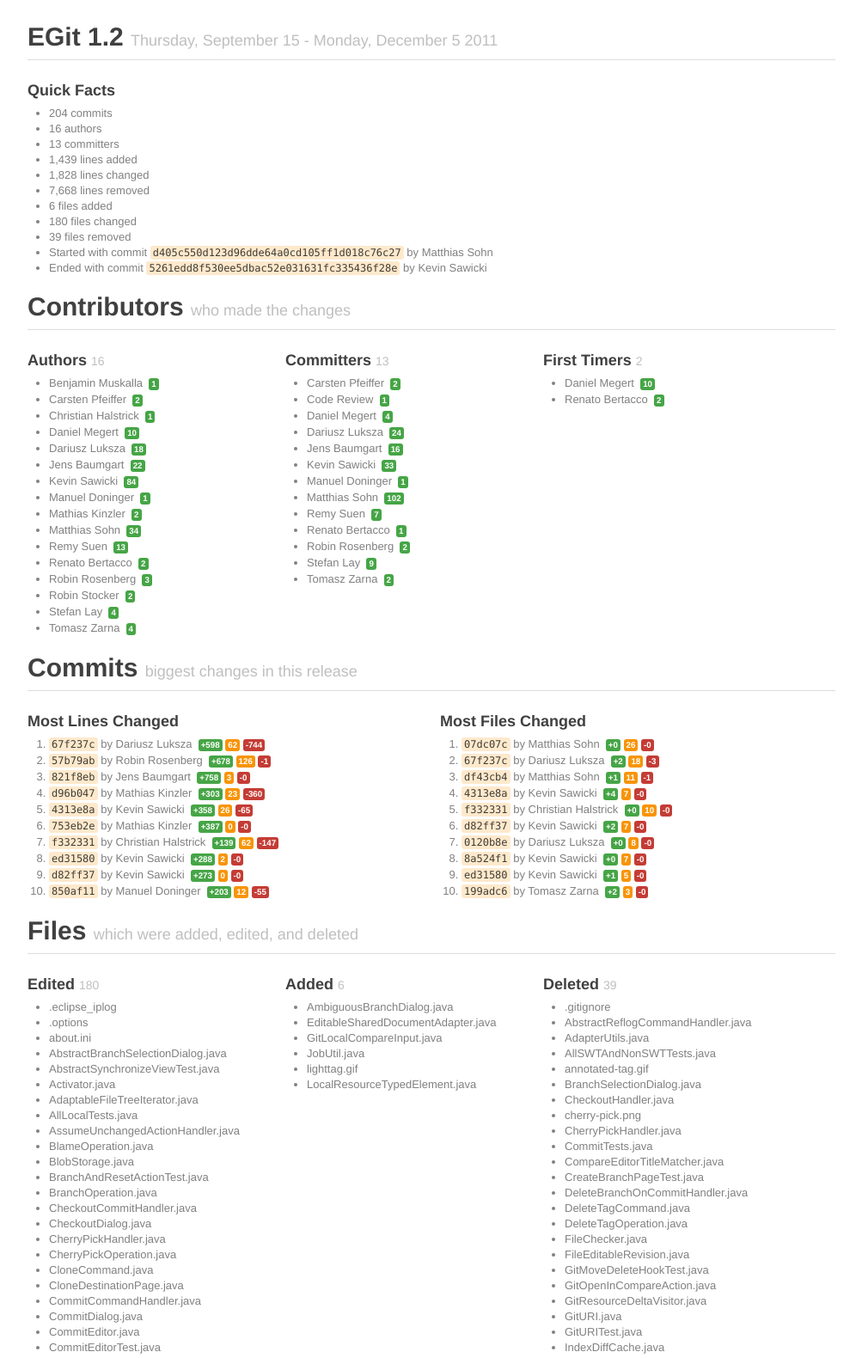
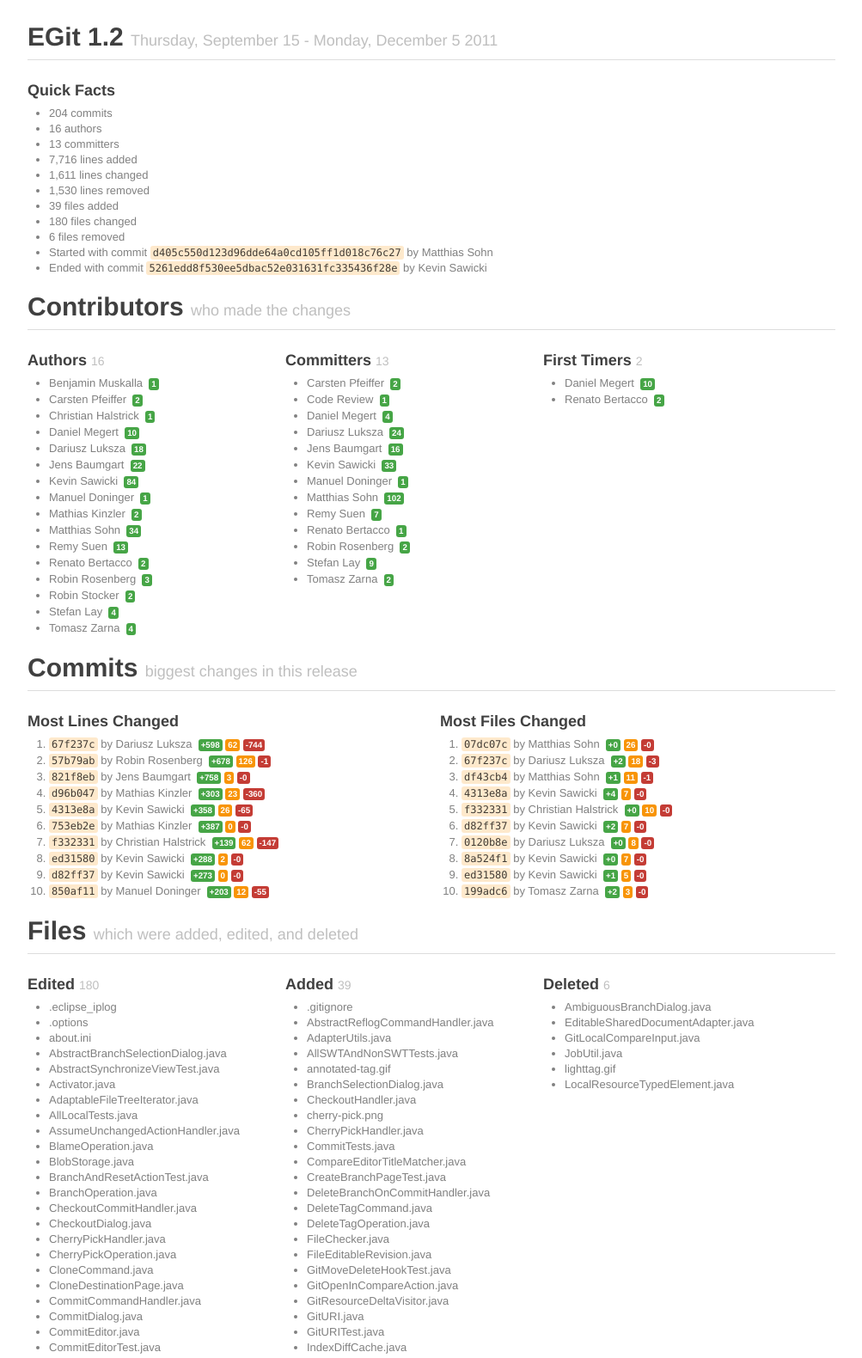
Before and after one commit to kevinsawicki/git-reports, a plain HTML site: page egit.html in a window 1280 px wide. Shown: the top 1580 px of the page at 86% size, without its empty margins (138-1141 px from the left). Drawn offline with Linux system fonts and the light colour scheme.

Commit message:
Regenerate with proper add/delete file lists

```diff
--- a/egit.html
+++ b/egit.html
@@ -23,12 +23,12 @@
 					<li>204 commits</li>
 					<li>16 authors</li>
 					<li>13 committers</li>
-					<li>1,439 lines added</li>
-					<li>1,828 lines changed</li>
-					<li>7,668 lines removed</li>
-					<li>6 files added</li>
+					<li>7,716 lines added</li>
+					<li>1,611 lines changed</li>
+					<li>1,530 lines removed</li>
+					<li>39 files added</li>
 					<li>180 files changed</li>
-					<li>39 files removed</li>
+					<li>6 files removed</li>
 					<li>Started with commit <code>d405c550d123d96dde64a0cd105ff1d018c76c27</code> by
 						Matthias Sohn
 					</li>
@@ -212,18 +212,18 @@
 			</div>
 			<div class="span5">
 				<h3>
-					Added <small>6</small>
+					Added <small>39</small>
 				</h3>
 				<ul>
-					<li>AmbiguousBranchDialog.java</li> 					<li>EditableSharedDocumentAdapter.java</li> 					<li>GitLocalCompareInput.java</li> 					<li>JobUtil.java</li> 					<li>lighttag.gif</li> 					<li>LocalResourceTypedElement.java</li>
+					<li>.gitignore</li> 					<li>AbstractReflogCommandHandler.java</li> 					<li>AdapterUtils.java</li> 					<li>AllSWTAndNonSWTTests.java</li> 					<li>annotated-tag.gif</li> 					<li>BranchSelectionDialog.java</li> 					<li>CheckoutHandler.java</li> 					<li>cherry-pick.png</li> 					<li>CherryPickHandler.java</li> 					<li>CommitTests.java</li> 					<li>CompareEditorTitleMatcher.java</li> 					<li>CreateBranchPageTest.java</li> 					<li>DeleteBranchOnCommitHandler.java</li> 					<li>DeleteTagCommand.java</li> 					<li>DeleteTagOperation.java</li> 					<li>FileChecker.java</li> 					<li>FileEditableRevision.java</li> 					<li>GitMoveDeleteHookTest.java</li> 					<li>GitOpenInCompareAction.java</li> 					<li>GitResourceDeltaVisitor.java</li> 					<li>GitURI.java</li> 					<li>GitURITest.java</li> 					<li>IndexDiffCache.java</li> 					<li>IndexDiffCacheEntry.java</li> 					<li>IndexDiffCacheTest.java</li> 					<li>IndexDiffChangedListener.java</li> 					<li>IndexDiffData.java</li> 					<li>JobUtil.java</li> 					<li>ProjectReference.java</li> 					<li>ProjectReferenceTest.java</li> 					<li>ProjectsPreferencePage.java</li> 					<li>RepositoryDragAssistant.java</li> 					<li>RepositoryPropertyPage.java</li> 					<li>ResourceUtil.java</li> 					<li>RevertFailureDialog.java</li> 					<li>SearchTests.java</li> 					<li>SelectionHandler.java</li> 					<li>UnmergedBranchDialog.java</li> 					<li>UtilsTest.java</li>
 				</ul>
 			</div>
 			<div class="span5">
 				<h3>
-					Deleted <small>39</small>
+					Deleted <small>6</small>
 				</h3>
 				<ul>
-					<li>.gitignore</li> 					<li>AbstractReflogCommandHandler.java</li> 					<li>AdapterUtils.java</li> 					<li>AllSWTAndNonSWTTests.java</li> 					<li>annotated-tag.gif</li> 					<li>BranchSelectionDialog.java</li> 					<li>CheckoutHandler.java</li> 					<li>cherry-pick.png</li> 					<li>CherryPickHandler.java</li> 					<li>CommitTests.java</li> 					<li>CompareEditorTitleMatcher.java</li> 					<li>CreateBranchPageTest.java</li> 					<li>DeleteBranchOnCommitHandler.java</li> 					<li>DeleteTagCommand.java</li> 					<li>DeleteTagOperation.java</li> 					<li>FileChecker.java</li> 					<li>FileEditableRevision.java</li> 					<li>GitMoveDeleteHookTest.java</li> 					<li>GitOpenInCompareAction.java</li> 					<li>GitResourceDeltaVisitor.java</li> 					<li>GitURI.java</li> 					<li>GitURITest.java</li> 					<li>IndexDiffCache.java</li> 					<li>IndexDiffCacheEntry.java</li> 					<li>IndexDiffCacheTest.java</li> 					<li>IndexDiffChangedListener.java</li> 					<li>IndexDiffData.java</li> 					<li>JobUtil.java</li> 					<li>ProjectReference.java</li> 					<li>ProjectReferenceTest.java</li> 					<li>ProjectsPreferencePage.java</li> 					<li>RepositoryDragAssistant.java</li> 					<li>RepositoryPropertyPage.java</li> 					<li>ResourceUtil.java</li> 					<li>RevertFailureDialog.java</li> 					<li>SearchTests.java</li> 					<li>SelectionHandler.java</li> 					<li>UnmergedBranchDialog.java</li> 					<li>UtilsTest.java</li>
+					<li>AmbiguousBranchDialog.java</li> 					<li>EditableSharedDocumentAdapter.java</li> 					<li>GitLocalCompareInput.java</li> 					<li>JobUtil.java</li> 					<li>lighttag.gif</li> 					<li>LocalResourceTypedElement.java</li>
 				</ul>
 			</div>
 		</div>
```
Also changed, not shown: jgit.html (+9 -9 lines).
